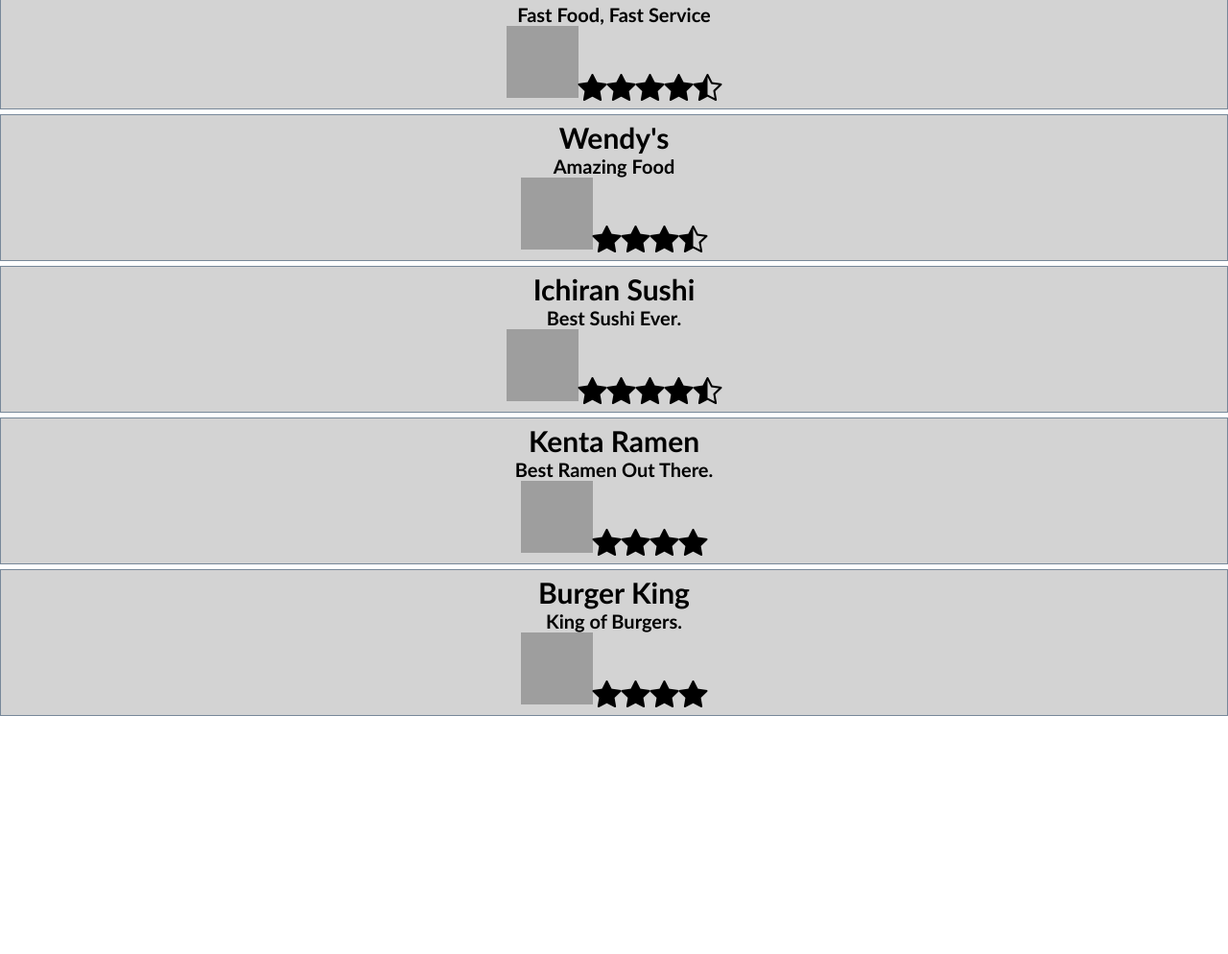
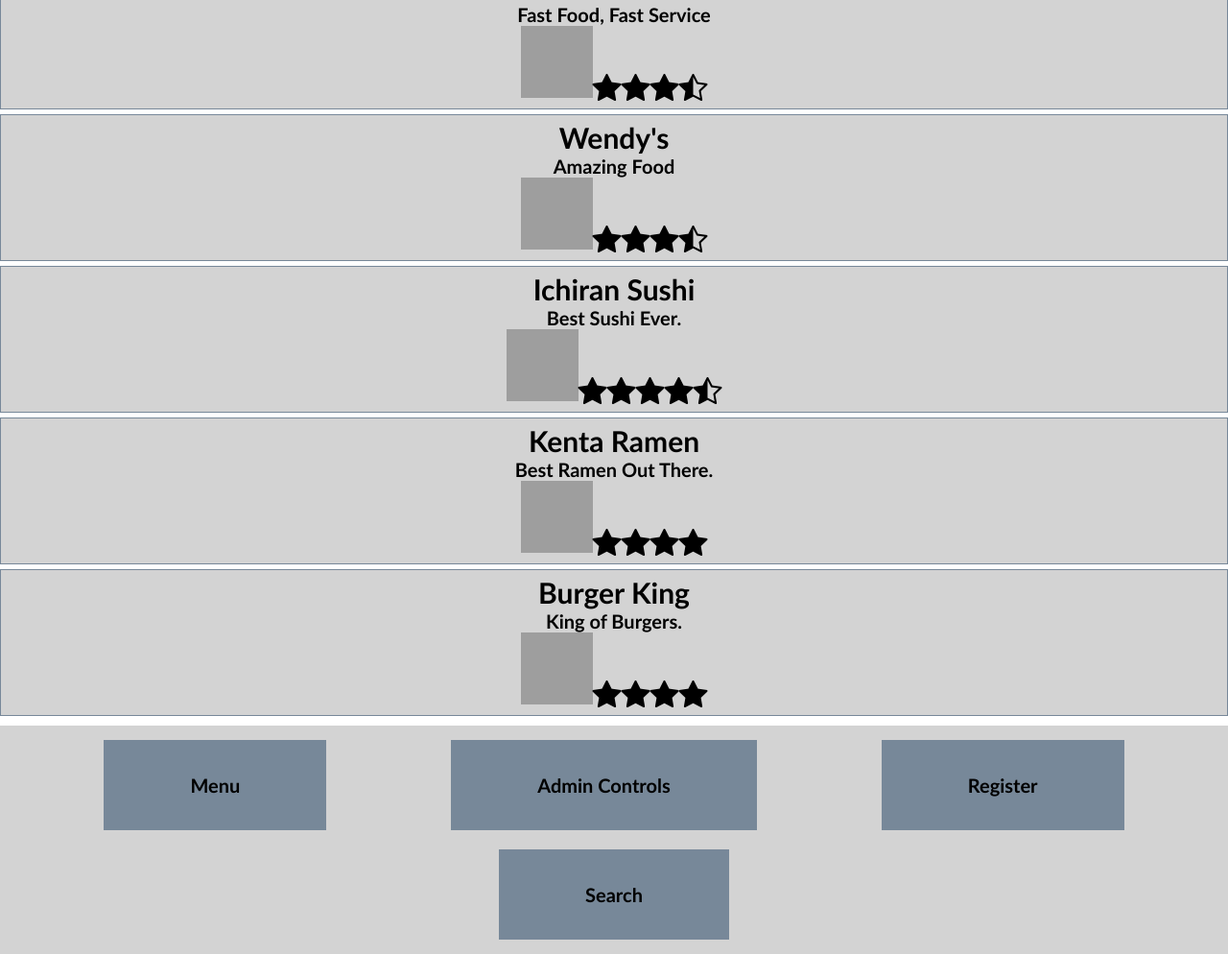
Before and after one commit to LightLordYT/Uber-Eats-Clone, a plain HTML site: page index.html in a window 1280 px wide. Shown: the part 140-1134 px from the top of the page at 96% size. Before the commit the page ends 891 px from the top, so only its background shows below. Drawn offline with nearby package versions, Linux system fonts and the light colour scheme; grey boxes are pictures that could not be loaded.

Commit message:
Added nav bar and some basic nav css, also made it flexible with different screen widths and a blank admin control panel page

```diff
--- a/index.html
+++ b/index.html
@@ -12,5 +12,6 @@
     <header class="header">Uber <span style="color: green;">Eats</span></header>
     <div id="splitter" class="splitter"></div>
     <script src="script.js"></script>
+    <script src="nav.js"></script>
 </body>
 </html>
--- a/mystyles.css
+++ b/mystyles.css
@@ -46,3 +46,26 @@ body {
     height: 75px;
     margin-left: 0px;
 }
+
+.nav {
+    background-color: lightgray;
+    margin: 0;
+    margin-top: 10px;
+    padding: 5px;
+    text-align: center;
+    font-family: Futura,Trebuchet MS,Arial,sans-serif;
+    font-weight: bold;
+    font-size: 20px;
+}
+
+.navItem {
+    display: inline-block;
+    background-color: lightslategray;
+    margin-top: 0;
+    padding: 35px;
+    padding-left: 90px;
+    padding-right: 90px;
+    margin: 10px;
+    margin-left: 65px;
+    margin-right: 65px;
+}
--- /dev/null
+++ b/nav.js
@@ -0,0 +1,14 @@
+const div = document.createElement('div')
+let navItem;
+const navEl = ['Menu', 'Admin Controls', 'Register', 'Search']
+const body = document.body
+div.id = 'nav'
+div.className = 'nav'
+body.append(div)
+navEl.forEach((i) => {
+    navItem = document.createElement('div')
+    navItem.innerHTML = i
+    navItem.className = 'navItem'
+    navItem.id = i
+    div.append(navItem)
+})
--- a/script.js
+++ b/script.js
@@ -3,7 +3,7 @@ const restaurantData = [
         name: "McDonald's",
         img: "https://cdn.cdnlogo.com/logos/m/12/mcdonalds.svg",
         description: "Fast Food, Fast Service",
-        rating: '4.5',
+        rating: '3.5',
     },
     {
         name: "Wendy's",
```
Also changed, not shown: admincontrols.html (added, +12 -0 lines).
